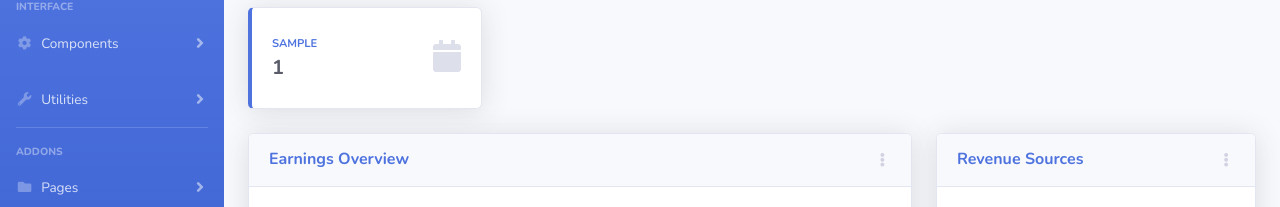
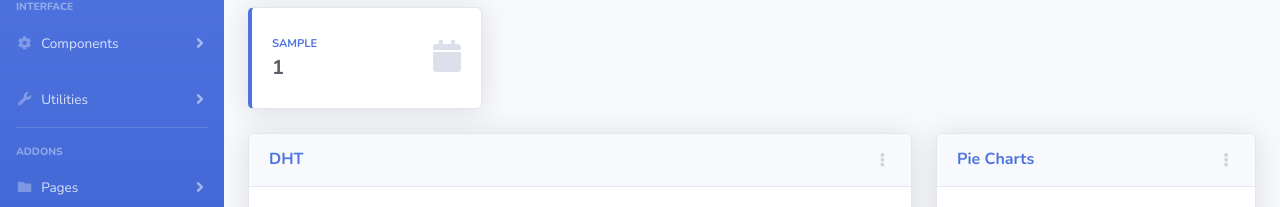
Before and after one commit to jayprakash02/ContentManagerSystem-django, a Django app: page / in a window 1280 px wide. Shown: the part 145-352 px from the top of the page. Run offline with Django 3.2, Linux system fonts and the light colour scheme; tables that the repository leaves empty hold one stand-in row (values such as "Sample post"); some libraries are stand-ins or nearby versions.

Commit message:
cutom changes

```diff
--- a/main/templates/index.html
+++ b/main/templates/index.html
@@ -64,8 +64,8 @@
         <div id="collapseTwo" class="collapse" aria-labelledby="headingTwo" data-parent="#accordionSidebar">
           <div class="bg-white py-2 collapse-inner rounded">
             <h6 class="collapse-header">Custom Components:</h6>
-            <a class="collapse-item" href="buttons.html">Buttons</a>
-            <a class="collapse-item" href="cards.html">Cards</a>
+            <!--<a class="collapse-item" href="buttons.html">Buttons</a>
+            <a class="collapse-item" href="cards.html">Cards</a>-->
           </div>
         </div>
       </li>
@@ -78,11 +78,11 @@
         </a>
         <div id="collapseUtilities" class="collapse" aria-labelledby="headingUtilities" data-parent="#accordionSidebar">
           <div class="bg-white py-2 collapse-inner rounded">
-            <h6 class="collapse-header">Custom Utilities:</h6>
+            <!--<h6 class="collapse-header">Custom Utilities:</h6>
             <a class="collapse-item" href="utilities-color.html">Colors</a>
             <a class="collapse-item" href="utilities-border.html">Borders</a>
             <a class="collapse-item" href="utilities-animation.html">Animations</a>
-            <a class="collapse-item" href="utilities-other.html">Other</a>
+            <a class="collapse-item" href="utilities-other.html">Other</a>-->
           </div>
         </div>
       </li>
@@ -103,14 +103,14 @@
         </a>
         <div id="collapsePages" class="collapse" aria-labelledby="headingPages" data-parent="#accordionSidebar">
           <div class="bg-white py-2 collapse-inner rounded">
-            <h6 class="collapse-header">Login Screens:</h6>
+            <!--<h6 class="collapse-header">Login Screens:</h6>
             <a class="collapse-item" href="login.html">Login</a>
             <a class="collapse-item" href="register.html">Register</a>
             <a class="collapse-item" href="forgot-password.html">Forgot Password</a>
             <div class="collapse-divider"></div>
             <h6 class="collapse-header">Other Pages:</h6>
             <a class="collapse-item" href="404.html">404 Page</a>
-            <a class="collapse-item" href="blank.html">Blank Page</a>
+            <a class="collapse-item" href="blank.html">Blank Page</a>-->
           </div>
         </div>
       </li>
@@ -242,7 +242,7 @@
               <div class="card shadow mb-4">
                 <!-- Card Header - Dropdown -->
                 <div class="card-header py-3 d-flex flex-row align-items-center justify-content-between">
-                  <h6 class="m-0 font-weight-bold text-primary">Earnings Overview</h6>
+                  <h6 class="m-0 font-weight-bold text-primary">DHT</h6>
                   <div class="dropdown no-arrow">
                     <a class="dropdown-toggle" href="#" role="button" id="dropdownMenuLink" data-toggle="dropdown" aria-haspopup="true" aria-expanded="false">
                       <i class="fas fa-ellipsis-v fa-sm fa-fw text-gray-400"></i>
@@ -270,7 +270,7 @@
               <div class="card shadow mb-4">
                 <!-- Card Header - Dropdown -->
                 <div class="card-header py-3 d-flex flex-row align-items-center justify-content-between">
-                  <h6 class="m-0 font-weight-bold text-primary">Revenue Sources</h6>
+                  <h6 class="m-0 font-weight-bold text-primary">Pie Charts</h6>
                   <div class="dropdown no-arrow">
                     <a class="dropdown-toggle" href="#" role="button" id="dropdownMenuLink" data-toggle="dropdown" aria-haspopup="true" aria-expanded="false">
                       <i class="fas fa-ellipsis-v fa-sm fa-fw text-gray-400"></i>
```
